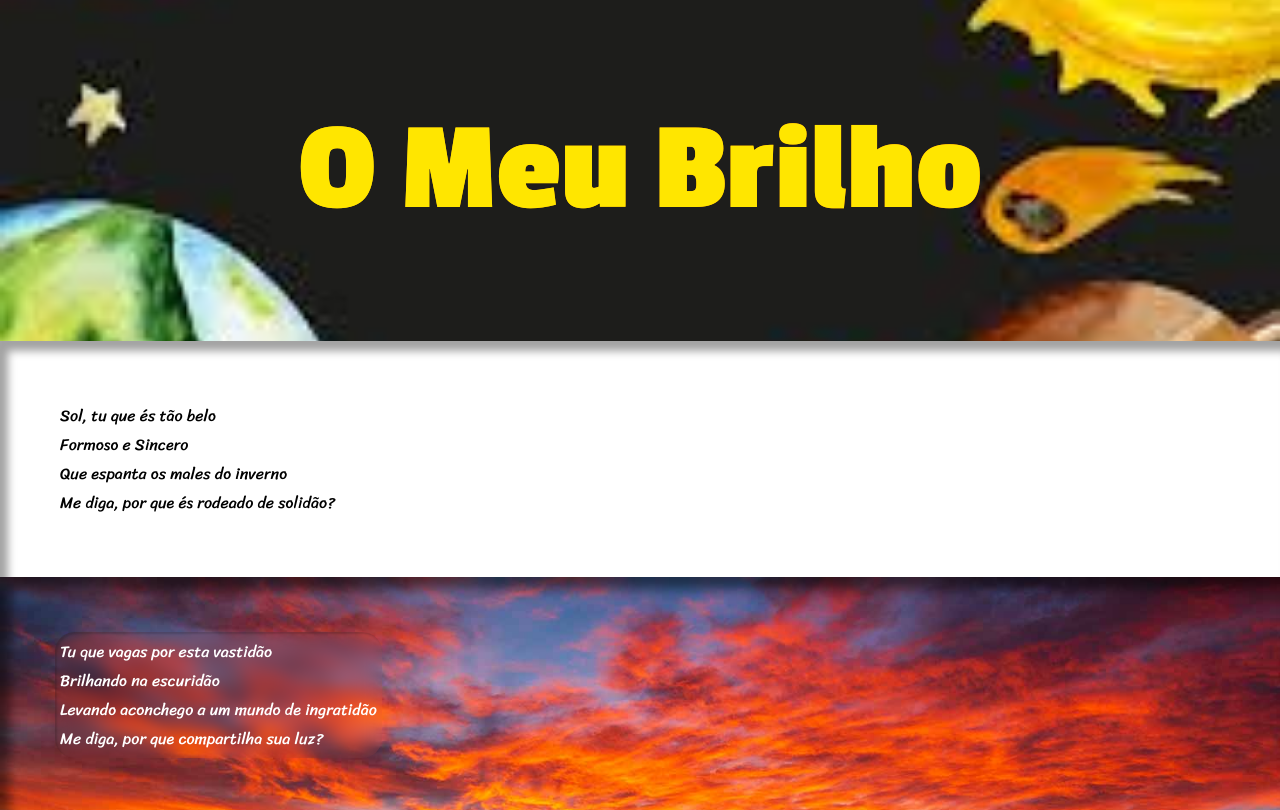
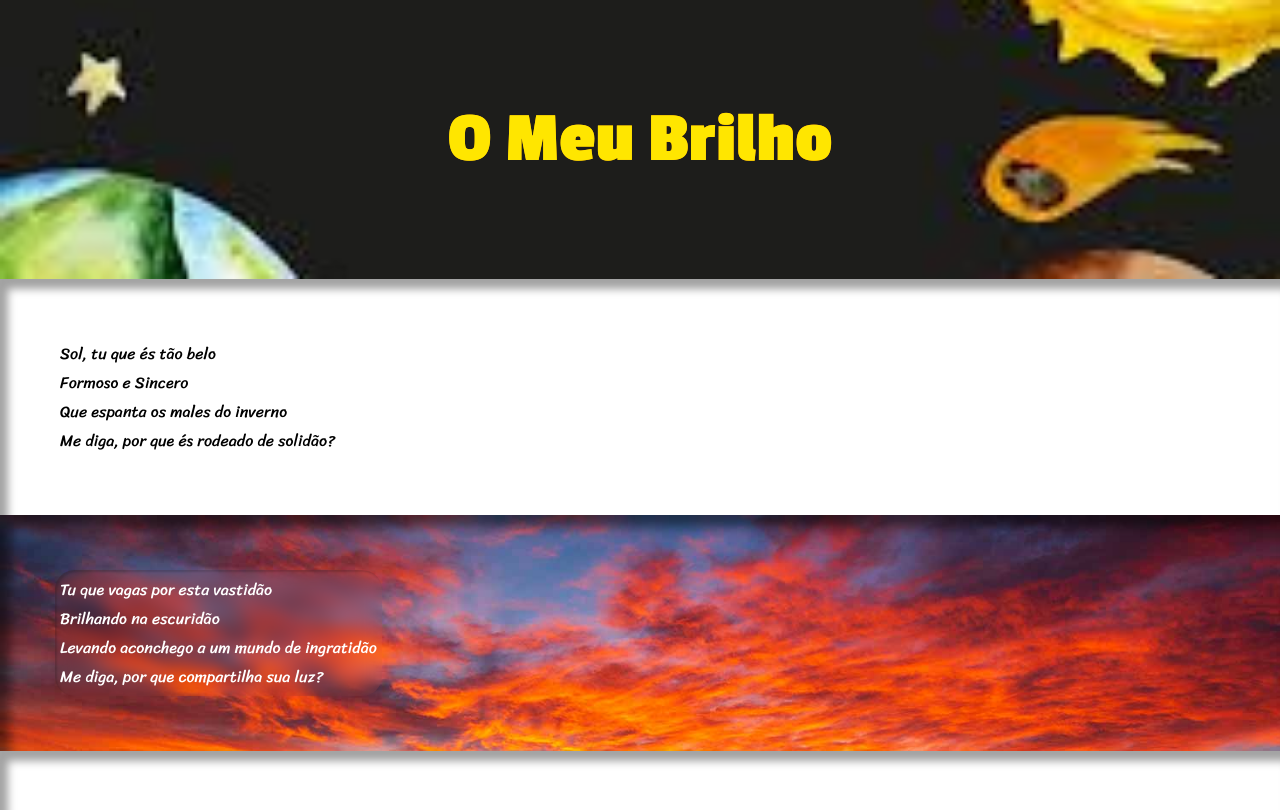
Before and after one commit to gabbzin/meu-repositorio, a plain HTML site: page treinos/index.html in a window 1280 px wide. Shown: the top 810 px of the page. Drawn offline with Linux system fonts and the light colour scheme.

Commit message:
atualização

```diff
--- a/treinos/style.css
+++ b/treinos/style.css
@@ -45,13 +45,13 @@
     background-position: center;
 }
 
-.titulo-principal > .title {
+.title {
     background: linear-gradient(to right, rgb(255, 230, 0), orange, orangered);
     background-clip: text;
     -webkit-background-clip: text;
     text-align: center;
     font-family: var(--fonte2);
-    font-size: 10vw;
+    font-size: 4.5em;
     animation: gradientText 5s linear infinite;
 }
 
```
